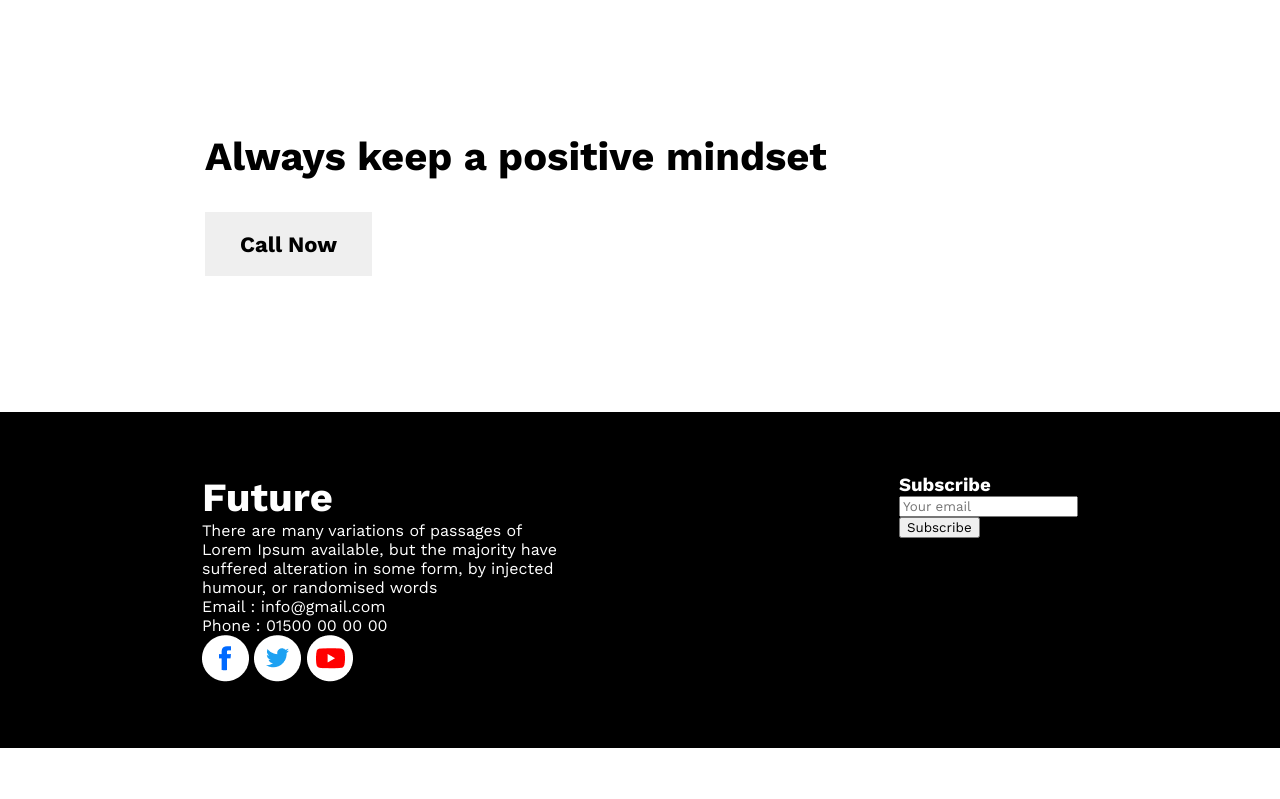
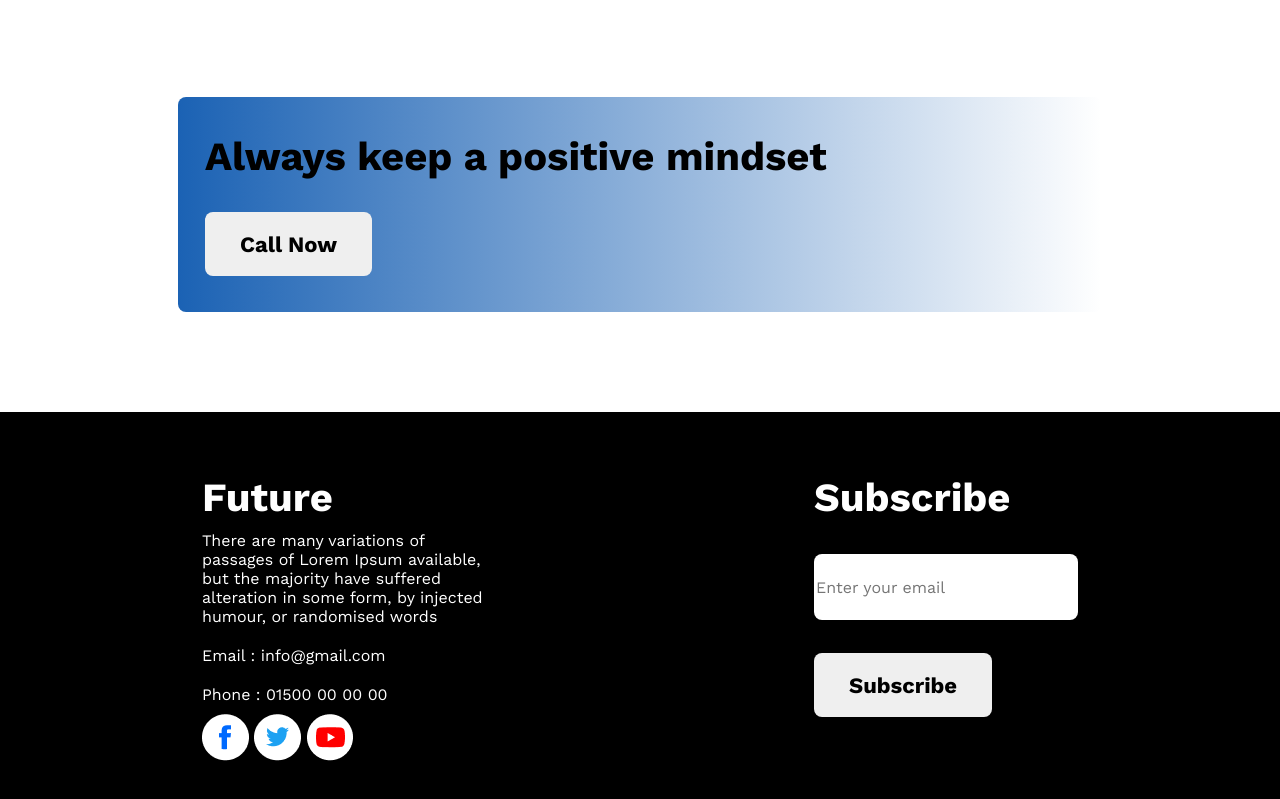
Before and after one commit to shuvrodev337/new-year-new-me, a plain HTML site: page index.html in a window 1280 px wide. Shown: the part 1815-2614 px from the top of the page. Before the commit the page ends 2563 px from the top, so only its background shows below. Drawn offline with nearby package versions, Linux system fonts and the light colour scheme.

Commit message:
updated footer

```diff
--- a/index.html
+++ b/index.html
@@ -112,10 +112,11 @@
             <img src="images/icons/youtube.png"/>
           </div>
           <div class="ending-content">
-            <form action="">
-              <h3>Subscribe</h3>
-              <input type="email" placeholder="Your email">
-              <button>Subscribe</button>
+            <h2>Subscribe</h2>
+            <form>
+
+              <input type="email" placeholder="Enter your email">
+              <button class="btn-primary">Subscribe</button>
             </form>
           </div>
         </div>
--- a/styles/styles.css
+++ b/styles/styles.css
@@ -11,11 +11,10 @@ h2 {
   font-style: normal;
   font-weight: 700;
   font-size: 22px;
-  height: 64px;
   border: 0;
   padding: 18px 35px;
   height: 64px;
-  border-radius: 5px;
+  border-radius: 8px;
 }
 
 /* banner section styles */
@@ -93,6 +92,8 @@ h2 {
 }
 .mindset-content{
   padding: 36px 27px;
+  border-radius: 8px;
+  background-image: linear-gradient(to left, rgba(255,0,0,0), rgb(27, 98, 180));
 }
 .mindset-section button{
   /* font-style: normal; */
@@ -102,9 +103,17 @@ h2 {
   border: 0;
   padding: 18px 35px;
   margin-top: 32px;
+  border-radius: 8px;
   /* height: 64px; */
   /* border-radius: 5px; */
 }
+
+
+
+
+
+
+
 
 /* ending section styles */
 
@@ -119,6 +128,7 @@ footer {
 
 }
 
+
 .ending-contents-container{
   display: flex;
   gap: 325px;
@@ -129,3 +139,20 @@ footer {
   color: white;
 
 }
+.ending p{
+  padding: 10px 0px;
+}
+.ending form{
+ margin: 33px 0px;
+}
+.ending form input{
+  width: 260px;
+height: 64px;
+border-radius: 8px;
+border: none;
+font-size: 16px;
+}
+.ending .btn-primary{
+  margin-top: 33px;
+
+}
```
